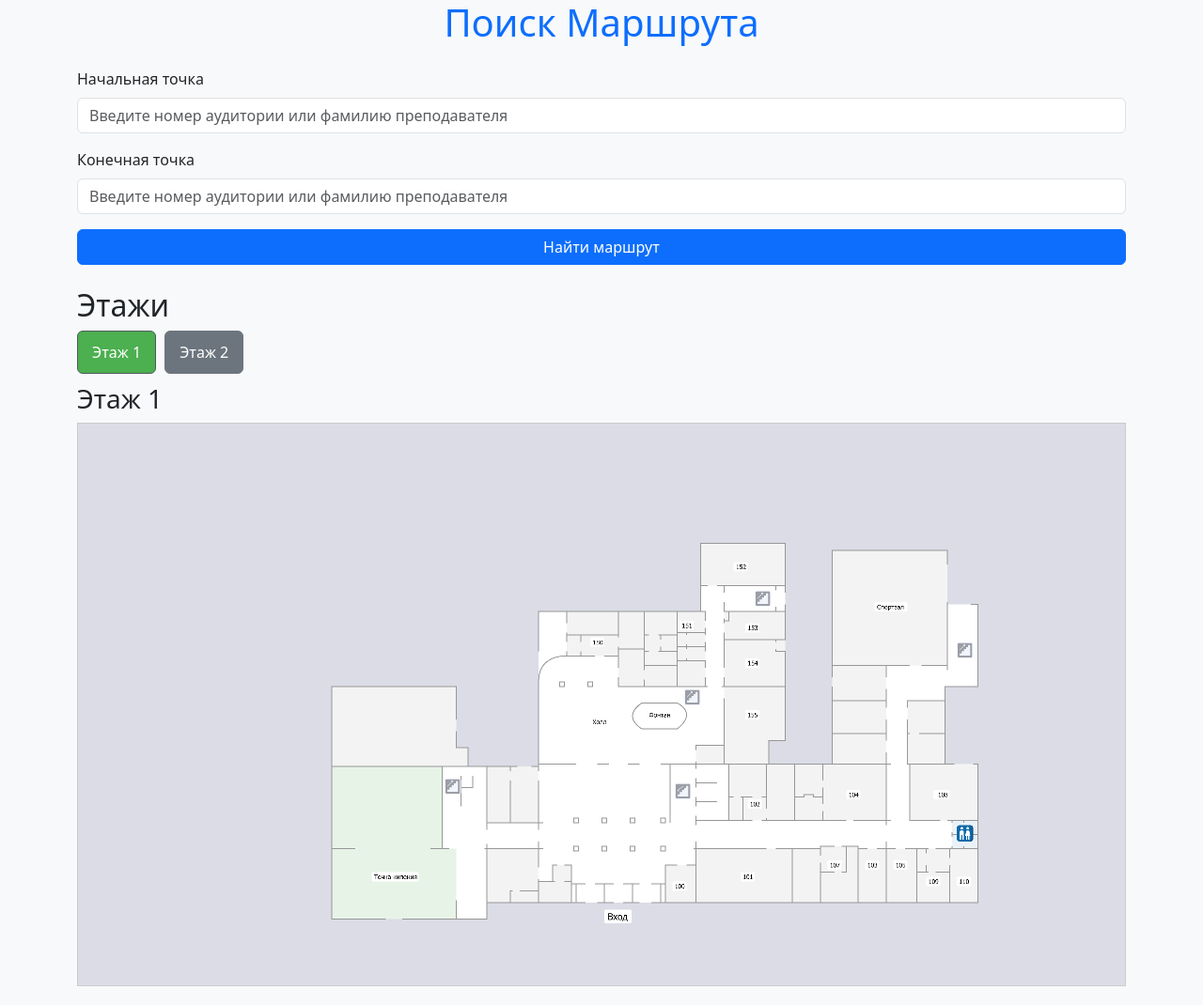
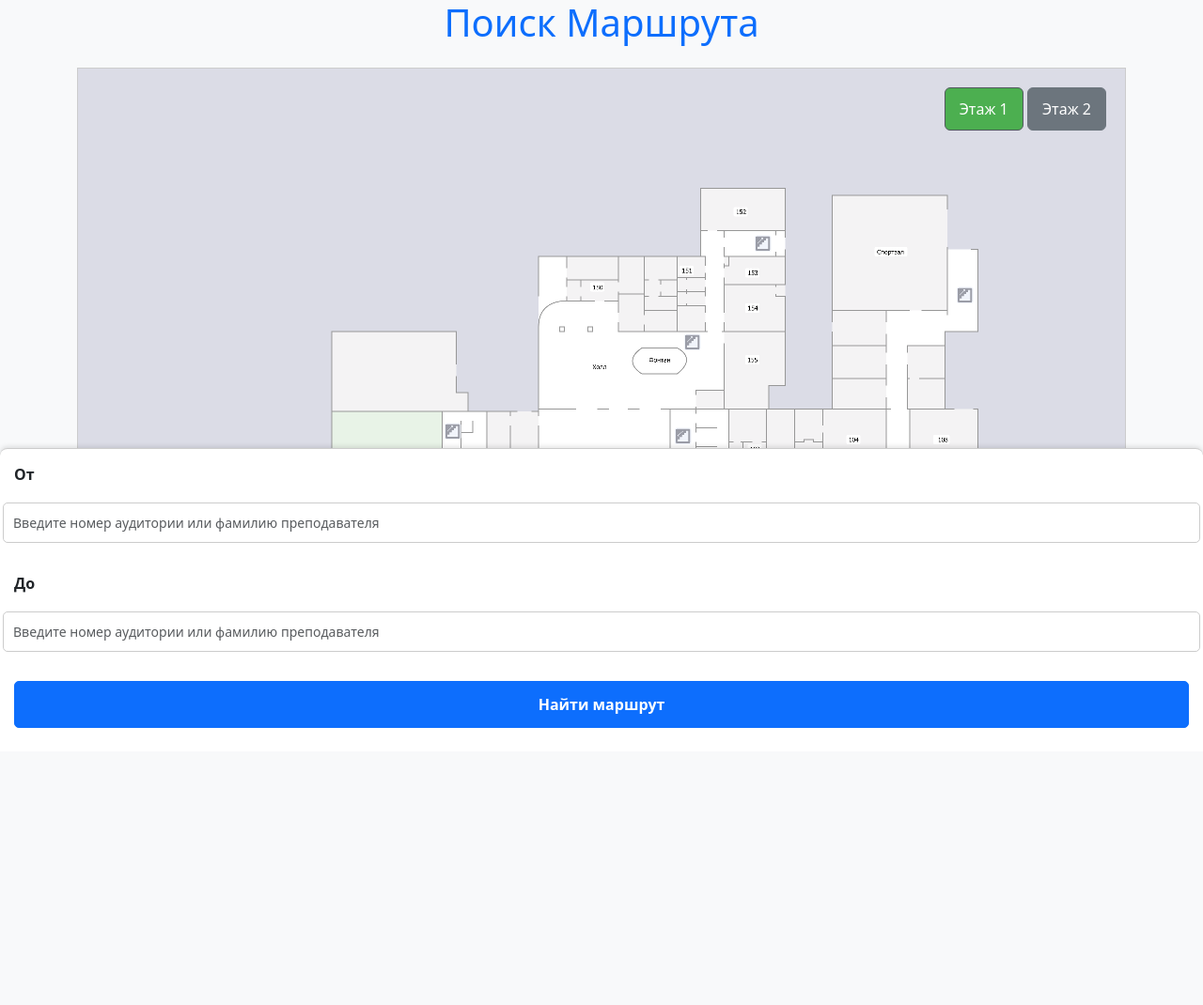
Before and after one commit to Allfeeto/Django_Capmus_Map, a Django app: page /find-route/ in a window 1280 px wide. Shown: the whole page at 94% size. After the commit the page ends 775 px from the top, so only its background shows below. Run offline with Django 5.2, Linux system fonts and the light colour scheme; data comes from the database, SQL or seed files in the repository.

Commit message:
черновой дизайн

```diff
--- a/pathfinder/static/pathfinder/style.css
+++ b/pathfinder/static/pathfinder/style.css
@@ -63,6 +63,8 @@
 
         }
 
+
+
         .route-svg line {
             stroke: darkblue;
             stroke-width: 10; /* Толщина линии соответствует масштабу */
@@ -80,10 +82,20 @@
 
         /* Стили для навигации по этажам */
         .floor-navigation {
-            margin-top: 20px;
+            position: absolute; /* Позволяет позиционировать блок поверх карты */
+            top: 10px; /* Отступ от верхней границы карты */
+            right: 10px; /* Отступ от правой границы карты */
+            z-index: 100; /* Убедимся, что кнопки выше карты */
+
+            border-radius: 8px; /* Скругленные углы */
+            padding: 10px; /* Внутренний отступ */
+
+            display: flex; /* Расположение кнопок в ряд */
+            flex-direction: column; /* Вертикальное расположение кнопок */
+            gap: 5px; /* Расстояние между кнопками */
         }
         .floor-navigation button {
-            margin-right: 5px;
+
             padding: 10px 15px;
             cursor: pointer;
         }
@@ -117,3 +129,63 @@
             margin-bottom: 10px;
 
         }
+
+
+
+        /* Стили для контейнера формы */
+.route-form-container {
+    position: fixed;
+    bottom: 0;
+    left: 0;
+    right: 0;
+    padding: 15px;
+    background-color: #ffffff;
+    border-top: 1px solid #ccc;
+    border-radius: 8px 8px 0 0;
+    box-shadow: 0 -2px 5px rgba(0, 0, 0, 0.1);
+    z-index: 200;
+    max-width: 100%;
+}
+
+/* Стили для формы */
+#route-form {
+    display: flex;
+    flex-direction: column;
+    gap: 15px;
+}
+
+/* Стили для блоков с полями ввода */
+.mb-3 {
+    display: flex;
+    align-items: center; /* Выравнивание по центру по вертикали */
+    gap: 10px; /* Отступ между label и input */
+}
+
+/* Стили для label */
+.form-label {
+    min-width: 80px; /* Минимальная ширина для метки */
+    font-weight: bold;
+}
+
+/* Стили для input */
+.form-control {
+    padding: 10px;
+    font-size: 14px;
+    border-radius: 5px;
+    border: 1px solid #ccc;
+}
+
+/* Стили для кнопки */
+#route-form button {
+    padding: 12px;
+    font-size: 16px;
+    font-weight: bold;
+    border-radius: 5px;
+}
+
+/* Стили для сообщения об ошибке */
+#error-message {
+    margin-top: 10px;
+    font-size: 14px;
+    color: red;
+}
--- a/pathfinder/templates/pathfinder/find_route.html
+++ b/pathfinder/templates/pathfinder/find_route.html
@@ -21,40 +21,11 @@
 <body class="bg-light">
     <div class="container">
         <h1 class="text-center text-primary mb-4">Поиск Маршрута</h1>
-        <form id="route-form">
-            {% csrf_token %}
-            <div class="mb-3">
-                <label for="id_start" class="form-label">Начальная точка</label>
-                <!-- Заменили select на input -->
-                <input type="search" id="id_start" name="start" class="form-control" placeholder="Введите номер аудитории или фамилию преподавателя" autocomplete="off">
-                <input type="hidden" id="start_node_id" name="start_node_id" autocomplete="off">
-            </div>
-            <div class="mb-3">
-                <label for="id_end" class="form-label">Конечная точка</label>
-                <input type="search" id="id_end" name="end" class="form-control" placeholder="Введите номер аудитории или фамилию преподавателя" autocomplete="off">
-                <input type="hidden" id="end_node_id" name="end_node_id" autocomplete="off">
-            </div>
-            <button type="submit" class="btn btn-primary w-100">Найти маршрут</button>
-        </form>
 
-        <div id="error-message" style="color: red;"></div>
-
-        <!-- Навигация по этажам всегда видима -->
-        <div id="floor-navigation" class="floor-navigation mt-4">
-            <h2>Этажи</h2>
-            <div id="floor-buttons">
-                {% for floor in floors %}
-                    <button  class="btn btn-secondary {% if forloop.first %}active{% endif %}" data-floor="{{ floor.number }}">
-                        Этаж {{ floor.number }}
-                    </button>
-                {% endfor %}
-            </div>
-        </div>
 
         <div id="floor-maps">
             {% for floor in floors %}
                 <div class="floor-map {% if forloop.first %}active-floor{% endif %}" id="floor-{{ floor.number }}">
-                    <h3>Этаж {{ floor.number }}</h3>
                     {% if floor_svgs|get_item:floor.number %}
                         <div class="svg-container">
                             <!-- Основная карта -->
@@ -63,6 +34,16 @@
                             </svg>
                             <!-- SVG для маршрута  preserveAspectRatio="xMidYMid meet"-->
                             <svg class="route-svg" xmlns="http://www.w3.org/2000/svg" viewBox="0 0 4500 2500"></svg>
+                            <!-- Навигация по этажам -->
+                            <div id="floor-navigation" class="floor-navigation">
+                                <div id="floor-buttons">
+                                    {% for floor in floors %}
+                                        <button class="btn btn-secondary {% if forloop.first %}active{% endif %}" data-floor="{{ floor.number }}">
+                                            Этаж {{ floor.number }}
+                                        </button>
+                                    {% endfor %}
+                                </div>
+                            </div>
                         </div>
                     {% else %}
                         <p>SVG-файл не найден для этажа {{ floor.number }}.</p>
@@ -70,6 +51,26 @@
                 </div>
             {% endfor %}
         </div>
+
+
+        <div id="route-form-container" class="route-form-container">
+            <form id="route-form">
+                {% csrf_token %}
+                <div class="mb-3 row">
+                    <label for="id_start" class="form-label col-3">От</label>
+                    <input type="search" id="id_start" name="start" class="form-control  col-9" placeholder="Введите номер аудитории или фамилию преподавателя" autocomplete="off">
+                    <input type="hidden" id="start_node_id" name="start_node_id" autocomplete="off">
+                </div>
+                <div class="mb-3 row">
+                    <label for="id_end" class="form-label col-3">До</label>
+                    <input type="search" id="id_end" name="end" class="form-control  col-9" placeholder="Введите номер аудитории или фамилию преподавателя" autocomplete="off">
+                    <input type="hidden" id="end_node_id" name="end_node_id" autocomplete="off">
+                </div>
+                <button type="submit" class="btn btn-primary w-100">Найти маршрут</button>
+            </form>
+            <div id="error-message" style="color: red;"></div>
+        </div>
+
 
 
         <!-- Кнопка "Очистить маршрут" расположена ниже всех этажей -->
@@ -101,8 +102,8 @@
                 displayFloor(floorNumber);
 
                 // Обновить активный класс кнопки
-                floorButtons.removeClass('active');
-                $(this).addClass('active');
+                //floorButtons.removeClass('active');
+                //$(this).addClass('active');
             });
         });
 
@@ -608,6 +609,9 @@
 
 
 
+
+
+
     });
 </script>
 
```
